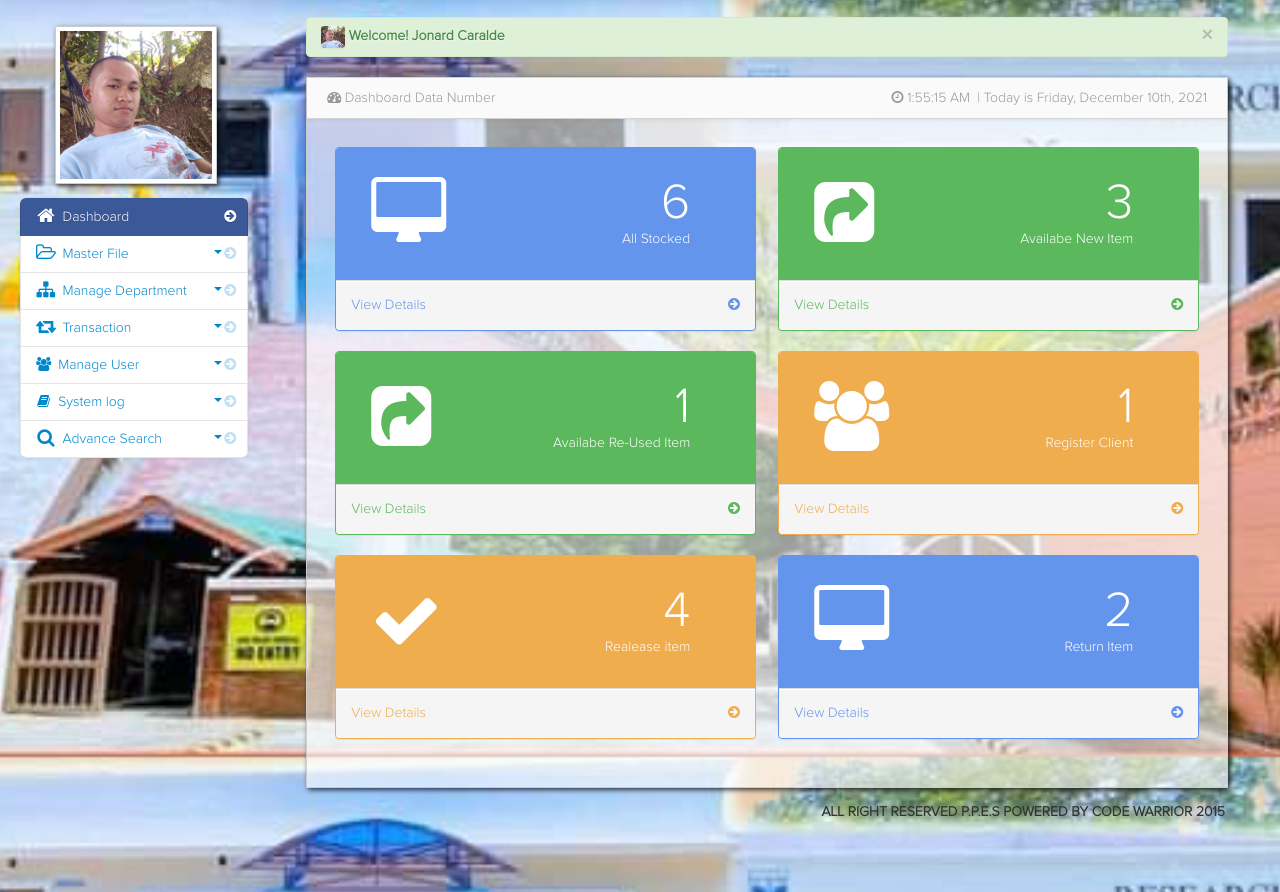
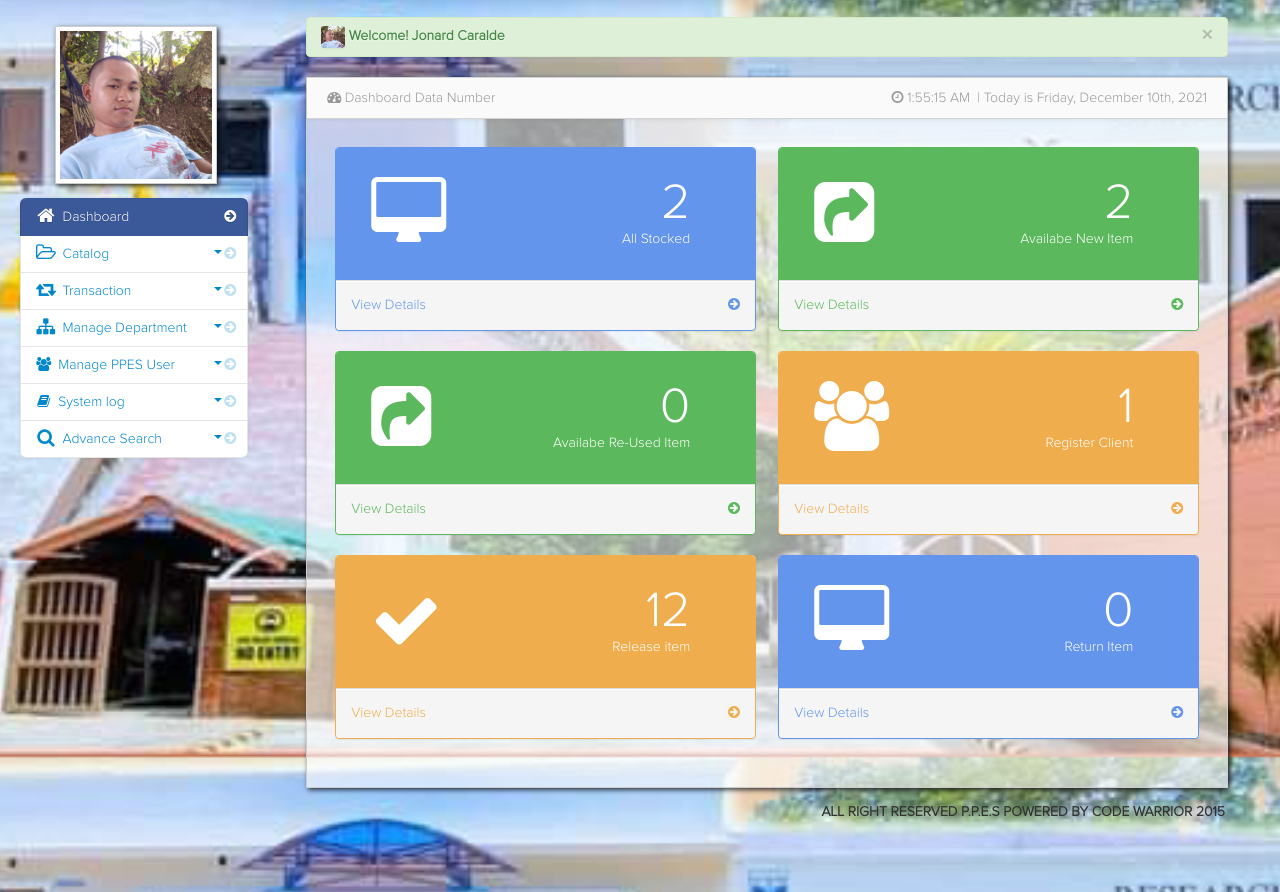
Before and after one commit to kimtabilon/sfc_inventory, a PHP site: page /admin/dashboard.php in a window 1280 px wide. Shown: the part 43-935 px from the top of the page. Run offline with PHP 8.4, Linux system fonts and the light colour scheme; a user stored in the database is signed in; data comes from the database, SQL or seed files in the repository; some libraries are stand-ins or nearby versions.

Commit message:
update dashboard

```diff
--- a/admin/dashboard.php
+++ b/admin/dashboard.php
@@ -29,7 +29,7 @@
 <div class="block-content collapse in">
 <div id="page-wrapper">
         <?php
-	     $stocks = mysqli_query($conn,"select * from item")or die(mysqli_error());
+	     $stocks = mysqli_query($conn,"select * from product")or die(mysqli_error());
 		 $stocks = mysqli_num_rows($stocks);
 		 ?>
                 <div class="row-fluid">
@@ -48,7 +48,7 @@
                                 </div>
 							 </div>
                             </div>
-                            <a href="item.php">
+                            <a href="product_inventory.php">
                                 <div class="modal-footer">
                                     <span class="pull-left">View Details</span>
                                     <span class="pull-right"><i class="icon-chevron-right"></i></span>
@@ -58,11 +58,9 @@
                         </div>
                     </div>
 				<?php
-	             $result= mysqli_query($conn,"select * from item
-							 where NOT EXISTS
-							(select * from release_details where item.item_id = release_details.item_id)
-		                     and item_status='new'
-							 ORDER BY item.item_id DESC")
+                 $_date = date('Y-m-d h:i:s', strtotime(date('Y-m-d h:i:s').' -5 days'));
+	             $result= mysqli_query($conn,"SELECT * FROM product
+							 WHERE created_at > '$_date'")
 						     or die (mysqli_error());
 		         $result = mysqli_num_rows($result);
 		         ?>
@@ -81,7 +79,7 @@
                                 </div>
 							 </div>
                             </div>
-                            <a href="item.php">
+                            <a href="product_receiver.php">
                                 <div class="modal-footer">
                                     <span class="pull-left">View Details</span>
                                     <span class="pull-right"><i class="icon-chevron-right"></i></span>
@@ -95,12 +93,32 @@
 <div id="page-wrapper">
            <div class="row-fluid">
 		    <?php
-	        $reuse = mysqli_query($conn,"select * from item
-							 where NOT EXISTS
-							(select * from release_details where release_status = 'pending' and item.item_id = release_details.item_id)
-		                     and item_status='Good condition'
-							 ORDER BY item.item_id DESC")or die(mysqli_error());
-		    $reuse = mysqli_num_rows($reuse);
+            $reused=0;
+            $released=0;
+            $returned=0;
+	        $released_query = mysqli_query($conn,"select * from product_release")or die(mysqli_error());
+		    while($row = mysqli_fetch_array($released_query)){
+                switch ($row['status']) {
+                    case 'ready':
+                        break;
+
+                    case 'released':
+                        $released+=$row['qty'];
+                        break;
+
+                    case 'returned_good':
+                        $reused+=$row['qty'];
+                        $returned+=$row['qty'];
+                        break;
+
+                    case 'returned_damaged':
+                        $returned+=$row['qty'];
+                        break;
+
+                    default:
+                        break;
+                }
+            }
 		     ?>
 			 <div class="span6">
                        <div class="panel panel-green">
@@ -111,13 +129,13 @@
                                       <i class="fa fa-share-square fa-5x"></i><br/>
                                     </div>
                                     <div class="span8 text-right"><br/>
-                                        <div class="huge"><?php echo $reuse;?></div>
+                                        <div class="huge"><?php echo $reused;?></div>
                                         <div>Availabe Re-Used Item</div><br/>
                                     </div>
                                 </div>
 							 </div>
                             </div>
-                            <a href="reuse_item.php">
+                            <a href="product_release.php?view=returned_good">
                                 <div class="modal-footer">
                                     <span class="pull-left">View Details</span>
                                     <span class="pull-right"><i class="icon-chevron-right"></i></span>
@@ -156,12 +174,8 @@
                     </div>
               </div>
         </div>
-<div id="page-wrapper">
+        <div id="page-wrapper">
            <div class="row-fluid">
-		 <?php
-	     $Realease = mysqli_query($conn,"select * from tbl_release")or die(mysqli_error());
-		 $Realease = mysqli_num_rows($Realease);
-		 ?>
 			<div class="span6">
                         <div class="panel panel-yellow">
                             <div class="panel-heading">
@@ -171,13 +185,13 @@
                                        <i class="fa icon-ok  fa-5x"></i><br/>
                                     </div>
                                     <div class="span8 text-right"><br/>
-                                        <div class="huge"><?php echo $Realease;?></div>
-                                        <div>Realease item</div><br/>
+                                        <div class="huge"><?php echo $released;?></div>
+                                        <div>Release item</div><br/>
                                     </div>
                                 </div>
 							 </div>
                             </div>
-                            <a href="View_release_item.php">
+                            <a href="product_release.php?view=released">
                                 <div class="modal-footer">
                                     <span class="pull-left">View Details</span>
                                     <span class="pull-right"><i class="icon-chevron-right"></i></span>
@@ -186,11 +200,6 @@
                             </a>
                         </div>
                     </div>
-			<?php
-	      $return = mysqli_query($conn,"select * from release_details where
-		                      release_status = 'returned' ORDER BY release_details.release_details_id DESC")or die(mysqli_error());
-		  $return = mysqli_num_rows($return);
-		  ?>
 					<div class="span6">
                         <div class="panel panel-primary">
                             <div class="panel-heading">
@@ -200,13 +209,13 @@
                                          <i class="fa fa-desktop fa-5x"></i><br/>
                                     </div>
                                     <div class="span8 text-right"><br/>
-                                        <div class="huge"><?php echo $return;?></div>
+                                        <div class="huge"><?php echo $returned;?></div>
                                         <div>Return Item</div><br/>
                                     </div>
                                 </div>
 							 </div>
                             </div>
-                            <a href="view_return.php">
+                            <a href="product_release.php?view=returned">
                                 <div class="modal-footer">
                                     <span class="pull-left">View Details</span>
                                     <span class="pull-right"><i class="icon-chevron-right"></i></span>
--- a/admin/dashboard_slidebar.php
+++ b/admin/dashboard_slidebar.php
@@ -6,16 +6,36 @@
 						   </li>
 
 						 <!------/.* manage device sidebar*------->
-						 <li>
-						    <a href="javascript:;" role="button" class="dropdown-toggle" data-toggle="collapse" data-target="#bs"><i class="icon-chevron-right"></i><i class="icon-folder-open-alt icon-large"></i>&nbsp;Master File
+						 <li class="">
+						    <a href="javascript:;" role="button" class="dropdown-toggle" data-toggle="collapse" data-target="#bs"><i class="icon-chevron-right"></i><i class="icon-folder-open-alt icon-large"></i>&nbsp;Catalog
 						    <div class="muted pull-right"><i class="caret"></i></div></a>
 						    <ul id="bs" class="collapse">
                             <li class="">
-                            <a href="item.php"><i class="icon-chevron-right"></i><i class="icon-desktop"></i> Item </a>
+                            	<a href="product_inventory.php"><i class="icon-chevron-right"></i><i class="icon-desktop"></i> Inventory </a>
                             </li>
                             <li class="">
-                            <a href="employee.php"><i class="icon-chevron-right"></i><i class="icon-group"></i> Register Employee</a>
+                            	<a href="product_receiver.php"><i class="icon-chevron-right"></i><i class="icon-desktop"></i> Receiver </a>
                             </li>
+                            <li class="">
+                            	<a href="product_manager.php"><i class="icon-chevron-right"></i><i class="icon-desktop"></i> Product Manager </a>
+                            </li>
+						    </ul>
+						</li>
+
+						<!------/.* tracsaction sidebar*------->
+					    <li class="">
+						    <a href="javascript:;" role="button" class="dropdown-toggle" data-toggle="collapse" data-target="#bs2"><i class="icon-chevron-right"></i><i class="icon-retweet icon-large"></i>&nbsp;Transaction
+							<div class="muted pull-right"><i class="caret"></i></div></a>
+						    <ul id="bs2" class="collapse">
+                            <li class="">
+                            <a href="product_release.php"><i class="icon-chevron-right"></i><i class="icon-share"></i> Releasing</a>
+                            </li>
+						    <!-- <li class="">
+                            <a href="view_return.php"><i class="icon-chevron-right"></i><i class="icon-eye-open"></i> View Return Item</a>
+                            </li>
+							<li class="">
+                            <a href="View_release_item.php"><i class="icon-chevron-right"></i><i class="icon-eye-open"></i> View Release Item</a>
+                            </li> -->
 						    </ul>
 						</li>
 
@@ -34,33 +54,19 @@
 						    </ul>
 						</li>
 
-                         <!------/.* tracsaction sidebar*------->
-					    <li>
-						    <a href="javascript:;" role="button" class="dropdown-toggle" data-toggle="collapse" data-target="#bs2"><i class="icon-chevron-right"></i><i class="icon-retweet icon-large"></i>&nbsp;Transaction
-							<div class="muted pull-right"><i class="caret"></i></div></a>
-						    <ul id="bs2" class="collapse">
-                            <li class="">
-                            <a href="realease.php"><i class="icon-chevron-right"></i><i class="icon-share"></i> Realeasing</a>
-                            </li>
-						    <li class="">
-                            <a href="view_return.php"><i class="icon-chevron-right"></i><i class="icon-eye-open"></i> View Return Item</a>
-                            </li>
-							<li class="">
-                            <a href="View_release_item.php"><i class="icon-chevron-right"></i><i class="icon-eye-open"></i> View Release Item</a>
-                            </li>
-						    </ul>
-						</li>
-
 					  <!------/.* manage PPES user sidebar*------->
 						<li>
-						    <a href="javascript:;" role="button" class="dropdown-toggle" data-toggle="collapse" data-target="#bs3"><i class="icon-chevron-right"></i><i class="icon-group"></i>&nbsp;Manage User
+						    <a href="javascript:;" role="button" class="dropdown-toggle" data-toggle="collapse" data-target="#bs3"><i class="icon-chevron-right"></i><i class="icon-group"></i>&nbsp;Manage PPES User
 							<div class="muted pull-right"><i class="caret"></i></div></a>
 						    <ul id="bs3" class="collapse">
-
+						    <li class="">
+                            <a href="employee.php"><i class="icon-chevron-right"></i><i class="icon-group"></i> Employee</a>
+                            </li>
+                            <!--
 <li class="">
                             <a href="technical_user.php"><i class="icon-chevron-right"></i><i class="icon-user"></i>&nbsp;Technical Staff</a>
                             </li>
-
+-->
 						    <li class="">
                             <a href="admin_user.php"><i class="icon-chevron-right"></i><i class="icon-user"></i>&nbsp;System User</a>
                             </li>
```
Also changed, not shown: admin/product_release.php (+22 -2 lines).
